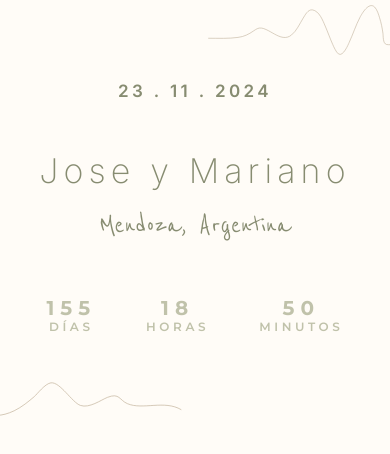
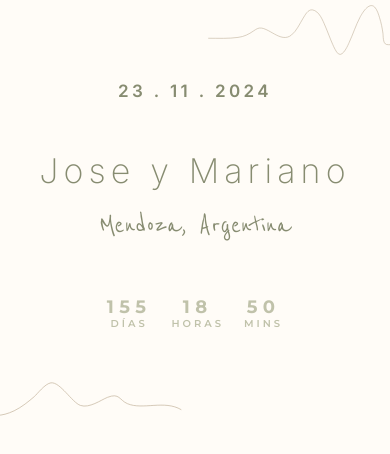
Before and after one commit to aszuster/jose-y-mariano, a Next.js app: page / in a window 390 px wide. Shown: the part 889-1343 px from the top of the page. Built offline with nearby package versions, Linux system fonts and the light colour scheme.

Commit message:
[Inicio] adaptaciones

```diff
--- a/components/Countdown/Countdown.js
+++ b/components/Countdown/Countdown.js
@@ -47,18 +47,18 @@ const Countdown = ({ targetDate, className }) => {
     <div className={`font-montserrat h-screen bg-gray-900 text-mudGreen ${className}`}>
       <div className="text-6xl">
         {timerComponents.length ?
-        <div className='flex gap-x-[50px]'>
+        <div className='flex gap-x-[20px] md:gap-x-[50px]'>
             <div className='flex flex-col items-center text-mudGreen'>
-            <p className='font-bold text-[20px] tracking-[0.3em] pb-[3px]'>{timeLeft.days}</p>
-            <p className='uppercase font-semibold text-[12px] tracking-[0.3em]'>días</p>
+            <p className='font-bold text-[18px] md:text-[20px] tracking-[0.3em] pb-[3px]'>{timeLeft.days}</p>
+            <p className='uppercase font-semibold text-[10px] md:text-[12px] tracking-[0.3em]'>días</p>
             </div>
             <div className='flex flex-col items-center text-mudGreen'>
-            <p className='font-bold text-[20px] tracking-[0.3em] pb-[3px]'>{timeLeft.hours}</p>
-            <p className='uppercase font-semibold text-[12px] tracking-[0.3em]'>horas</p>
+            <p className='font-bold text-[18px] md:text-[20px] tracking-[0.3em] pb-[3px]'>{timeLeft.hours}</p>
+            <p className='uppercase font-semibold text-[10px] md:text-[12px] tracking-[0.3em]'>horas</p>
             </div>
             <div className='flex flex-col items-center text-mudGreen'>
-            <p className='font-bold text-[20px] tracking-[0.3em] pb-[3px]'>{timeLeft.minutes}</p>
-            <p className='uppercase font-semibold text-[12px] tracking-[0.3em]'>minutos</p>
+            <p className='font-bold text-[18px] md:text-[20px] tracking-[0.3em] pb-[3px]'>{timeLeft.minutes}</p>
+            <p className='uppercase font-semibold text-[10px] md:text-[12px] tracking-[0.3em]'>mins</p>
             </div>
         </div> : <span>--</span>}
       </div>
--- a/src/app/page.js
+++ b/src/app/page.js
@@ -11,16 +11,16 @@ export default function Home() {
       <Image
           src={Vector9}
           alt=""
-          className="absolute top-[400px] lg:top-[500px] left-0 w-[182px] lg:w-[254px]"
+          className="absolute top-[400px] md:top-[500px] left-0 w-[182px] md:w-[240px]"
         />
         <Image
           src={Vector19}
           alt=""
-          className="absolute top-[50px] right-0 w-[182px] lg:w-[311px]"
+          className="absolute top-[50px] right-0 w-[182px] md:w-[260px]"
         />
-      <h2 className="text-mudGreenDark tracking-[0.2em] font-semibold text-[17px] lg:text-[22px] leading-[17px] lg:leading-[22px] mb-[54px] animate-slidein300 opacity-0">23 . 11 . 2024</h2>
-      <h1 className="font-extralight text-mudGreenDark tracking-[0.15em] lg:tracking-[0.2em] text-[34px] leading-[34px] lg:leading-[90px] lg:text-[90px] animate-slidein500 opacity-0">Jose y Mariano</h1>
-      <h3 className="font-rbeanie text-mudGreenDark text-[30px] lg:text-[78px] mt-[15px] animate-slidein700 opacity-0">Mendoza, Argentina</h3>
+      <h2 className="text-mudGreenDark tracking-[0.2em] font-semibold text-[17px] md:text-[20px] leading-[17px] md:leading-[20px] mb-[54px] md:mb-[45px] animate-slidein300 opacity-0">23 . 11 . 2024</h2>
+      <h1 className="font-extralight text-mudGreenDark tracking-[0.15em] md:tracking-[0.2em] text-[34px] leading-[34px] md:leading-[72px] md:text-[72px] animate-slidein500 opacity-0">Jose y Mariano</h1>
+      <h3 className="font-rbeanie text-mudGreenDark text-[30px] md:text-[62px] mt-[15px] animate-slidein700 opacity-0">Mendoza, Argentina</h3>
       <Countdown targetDate="2024-11-23T17:00:00" className="opacity-0 animate-slidein900 mt-[50px]" />
       </div>
     </main>
```
